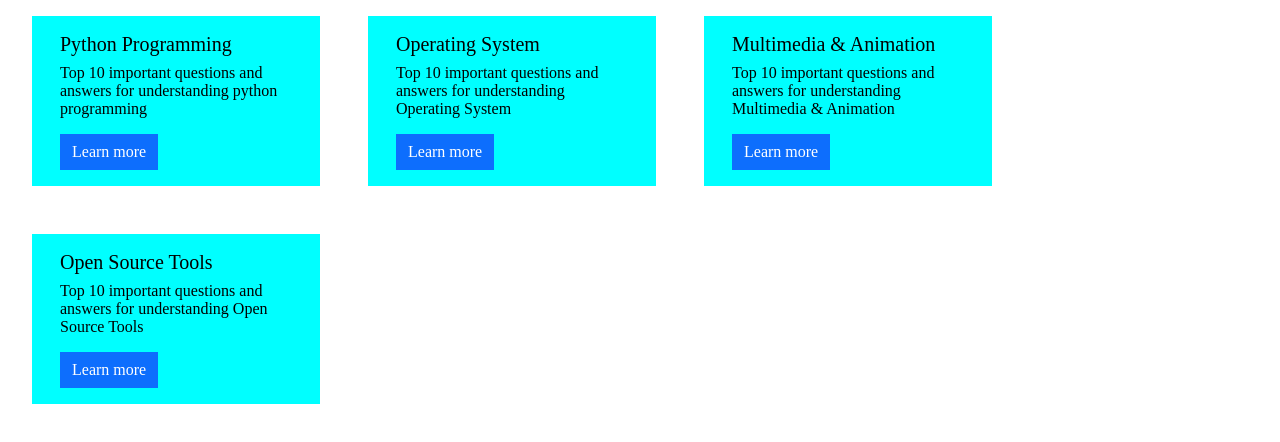
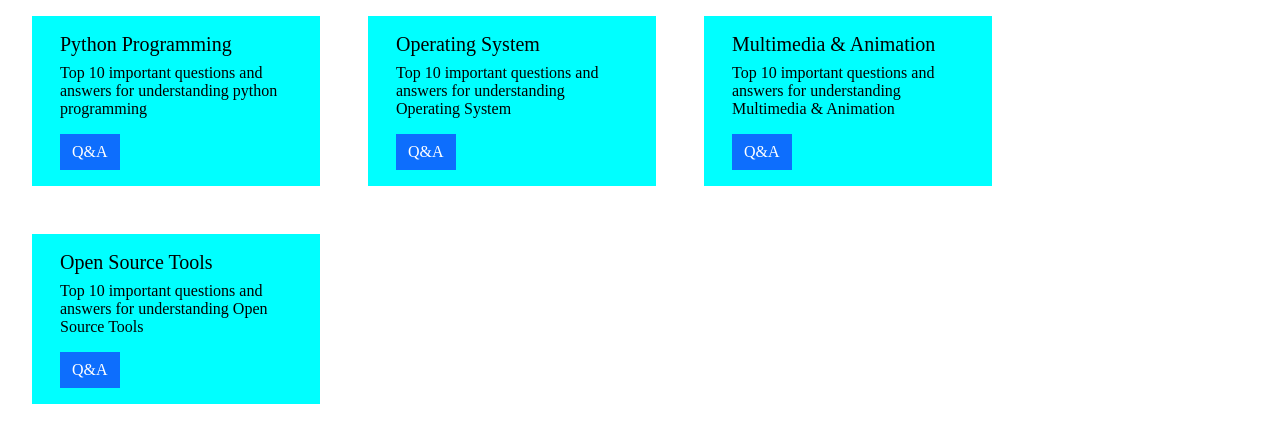
Before and after one commit to Abhishek-PJ/Ask-Abhi, a plain HTML site: page index.html in a window 1280 px wide. Shown: the part 58-500 px from the top of the page. Drawn offline with nearby package versions, Linux system fonts and the light colour scheme.

Commit message:
Update index.html

```diff
--- a/index.html
+++ b/index.html
@@ -49,7 +49,7 @@
             Top 10 important questions and answers for understanding python
             programming
           </p>
-          <a href="python.html" class="btn btn-primary">Learn more</a>
+          <a href="python.html" class="btn btn-primary">Q&A</a>
         </div>
       </div>
 
@@ -63,7 +63,7 @@
             Top 10 important questions and answers for understanding Operating
             System
           </p>
-          <a href="os.html" class="btn btn-primary">Learn more</a>
+          <a href="os.html" class="btn btn-primary">Q&A</a>
         </div>
       </div>
 
@@ -77,7 +77,7 @@
             Top 10 important questions and answers for understanding Multimedia
             & Animation
           </p>
-          <a href="multimedia.html" class="btn btn-primary">Learn more</a>
+          <a href="multimedia.html" class="btn btn-primary">Q&A</a>
         </div>
       </div>
 
@@ -91,7 +91,7 @@
             Top 10 important questions and answers for understanding Open Source
             Tools
           </p>
-          <a href="ost.html" class="btn btn-primary">Learn more</a>
+          <a href="ost.html" class="btn btn-primary">Q&A</a>
         </div>
       </div>
     </div>
```
